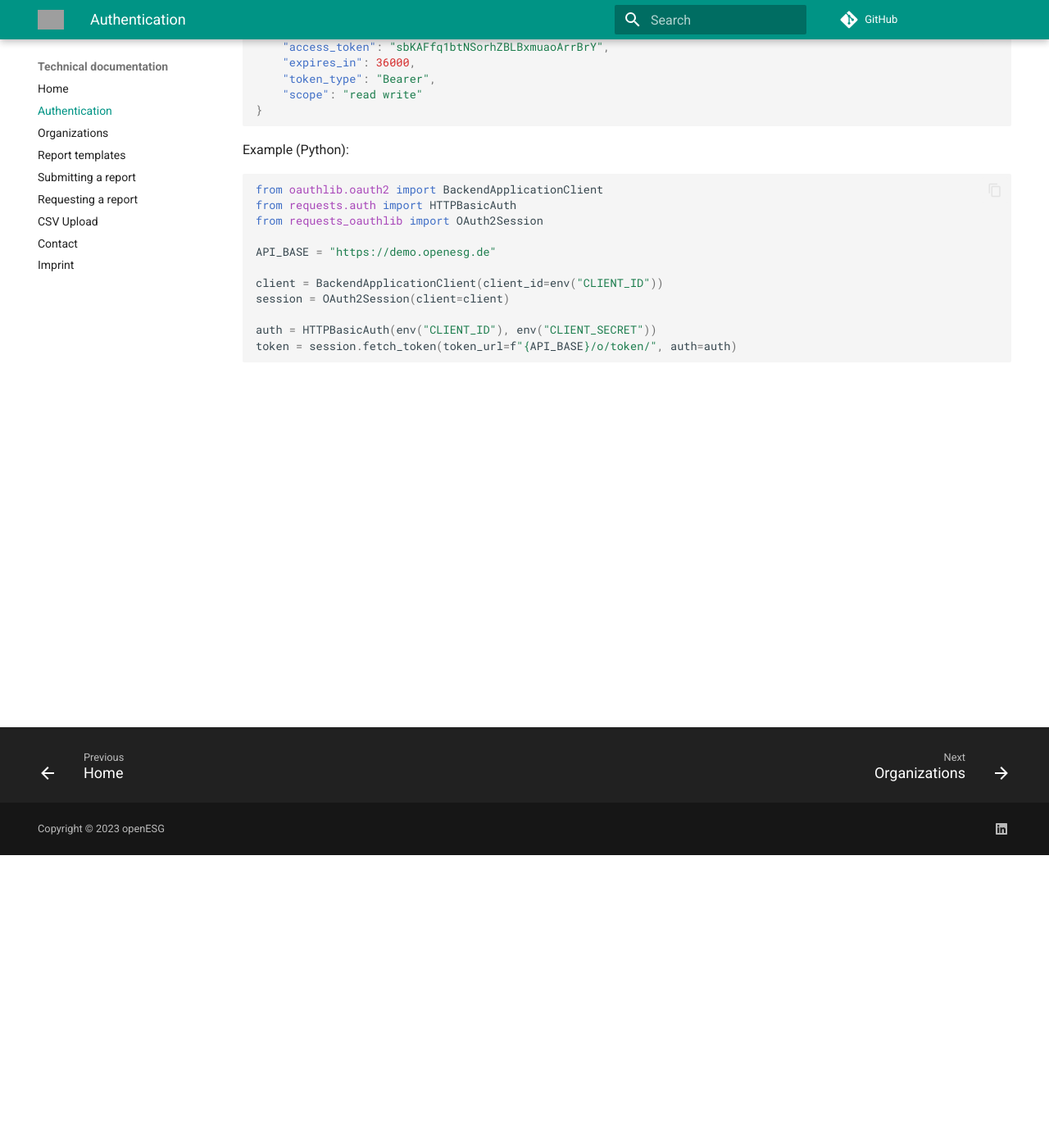
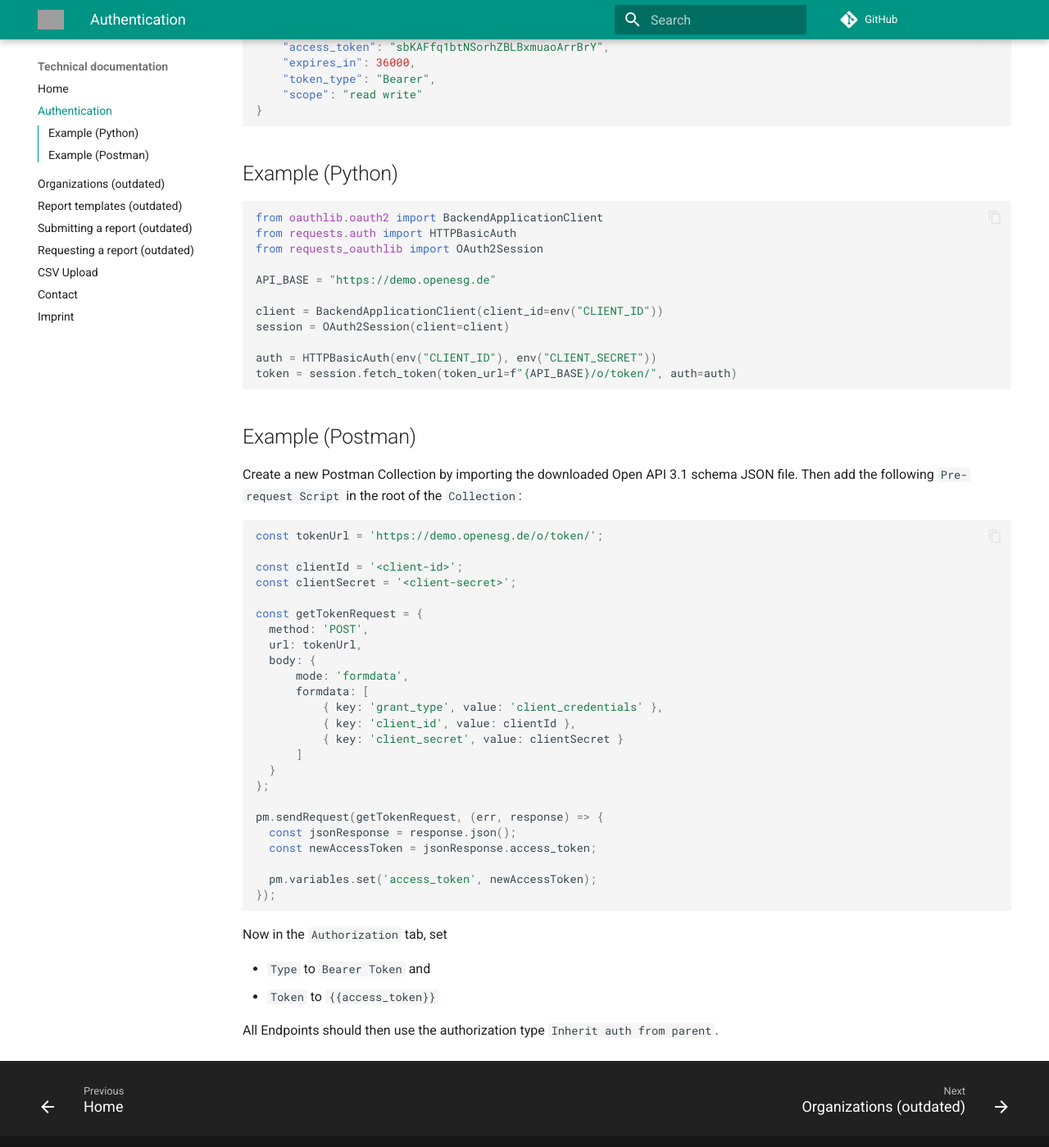
Before and after one commit to openESG-gmbh/documentation, an MkDocs documentation site: the page built from docs/authentication.md, in a window 1280 px wide and 1400 px high, scrolled down 357 px. Shown: the whole window at 82% size. Built offline with MkDocs 1.6.1 and Material for MkDocs 9.7.7, drawn with Linux system fonts in a browser that asks for light colours; comment, search, counter and statistics services are not loaded; grey boxes are pictures that could not be loaded.

Commit message:
docs: add new rest api urls and add postman authentiation example

````diff
--- a/docs/authentication.md
+++ b/docs/authentication.md
@@ -20,7 +20,7 @@ This gives us the access token.
 }
 ```
 
-Example (Python):
+## Example (Python)
 
 ```python
 from oauthlib.oauth2 import BackendApplicationClient
@@ -35,3 +35,43 @@ session = OAuth2Session(client=client)
 auth = HTTPBasicAuth(env("CLIENT_ID"), env("CLIENT_SECRET"))
 token = session.fetch_token(token_url=f"{API_BASE}/o/token/", auth=auth)
 ```
+
+## Example (Postman)
+
+Create a new Postman Collection by importing the downloaded Open API 3.1 schema
+JSON file. Then add the following `Pre-request Script` in the root of the
+`Collection`:
+
+```js
+const tokenUrl = 'https://demo.openesg.de/o/token/';
+
+const clientId = '<client-id>';
+const clientSecret = '<client-secret>';
+
+const getTokenRequest = {
+  method: 'POST',
+  url: tokenUrl,
+  body: {
+      mode: 'formdata',
+      formdata: [
+          { key: 'grant_type', value: 'client_credentials' },
+          { key: 'client_id', value: clientId },
+          { key: 'client_secret', value: clientSecret }
+      ]
+  }
+};
+
+pm.sendRequest(getTokenRequest, (err, response) => {
+  const jsonResponse = response.json();
+  const newAccessToken = jsonResponse.access_token;
+
+  pm.variables.set('access_token', newAccessToken);
+});
+```
+
+Now in the `Authorization` tab, set
+
+- `Type` to `Bearer Token` and
+- `Token` to `{{access_token}}`
+
+All Endpoints should then use the authorization type `Inherit auth from parent`.
--- a/docs/organizations.md
+++ b/docs/organizations.md
@@ -1,4 +1,4 @@
-# Organizations
+# Organizations (outdated)
 
 All data in the system is related to an organization. Organizations can be
 related, you are able to create a new organization, and will be able to add
--- a/docs/report-templates.md
+++ b/docs/report-templates.md
@@ -1,4 +1,4 @@
-# Report templates
+# Report templates (outdated)
 
 Report templates define the structure of reports and associated data. Template
 details are available at the [`/sections`](https://demo.openesg.de/api/schema/docs/#/report-templates/report_templates_sections_retrieve) <!-- markdownlint-disable-line MD013 -->
--- a/docs/requesting-a-report.md
+++ b/docs/requesting-a-report.md
@@ -1,4 +1,4 @@
-# Requesting a report
+# Requesting a report (outdated)
 
 We may choose to request a report based on the available templates via the
 [`/for-organization`](https://demo.openesg.de/api/schema/docs/#/report-requests/report_requests_for_organization_create) <!-- markdownlint-disable-line MD013 -->
--- a/docs/submitting-a-report.md
+++ b/docs/submitting-a-report.md
@@ -1,4 +1,4 @@
-# Submitting a report
+# Submitting a report (outdated)
 
 Reports are the entities, that group submitted field values into a logical
 collection, they are created from a template, using the
````
Also changed, not shown: docs/index.md (+13 -7 lines).
